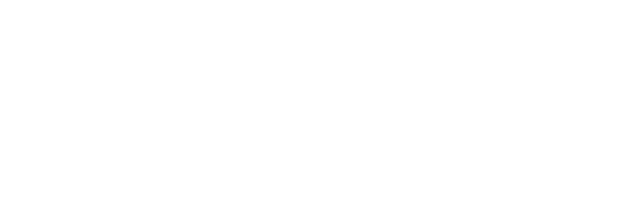
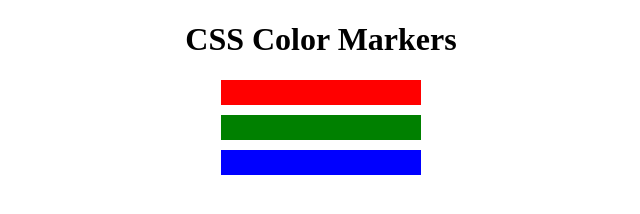
Before and after one commit to Yuliya9449/freecodecamp, a website: page LearnCSSColorsByBuildingSetOfColoredMarkers/index.html in a window 1280 px wide. Shown: the whole page, without its empty margins (319-959 px from the left). Drawn offline with Linux system fonts and the light colour scheme.

Commit message:
feat: complete steps 6-20

```diff
--- a/LearnCSSColorsByBuildingSetOfColoredMarkers/index.html
+++ b/LearnCSSColorsByBuildingSetOfColoredMarkers/index.html
@@ -5,11 +5,24 @@
   <meta charset="UTF-8">
   <meta name="viewport"
         content="width=device-width, initial-scale=1.0">
+  <link rel="stylesheet"
+        href="./styles.css">
   <title>Colored Markers</title>
 </head>
 
 <body>
+  <h1>CSS Color Markers</h1>
+  <div class="container">
+    <div class="marker one">
+    </div>
 
+    <div class="marker two">
+    </div>
+
+    <div class="marker three">
+    </div>
+
+  </div>
 </body>
 
 </html>
--- a/LearnCSSColorsByBuildingSetOfColoredMarkers/styles.css
+++ b/LearnCSSColorsByBuildingSetOfColoredMarkers/styles.css
@@ -0,0 +1,21 @@
+h1 {
+  text-align: center;
+}
+
+.marker {
+  width: 200px;
+  height: 25px;
+  margin: 10px auto;
+}
+
+.one {
+  background-color: red;
+}
+
+.two {
+  background-color: green;
+}
+
+.three {
+  background-color: blue;
+}
```
